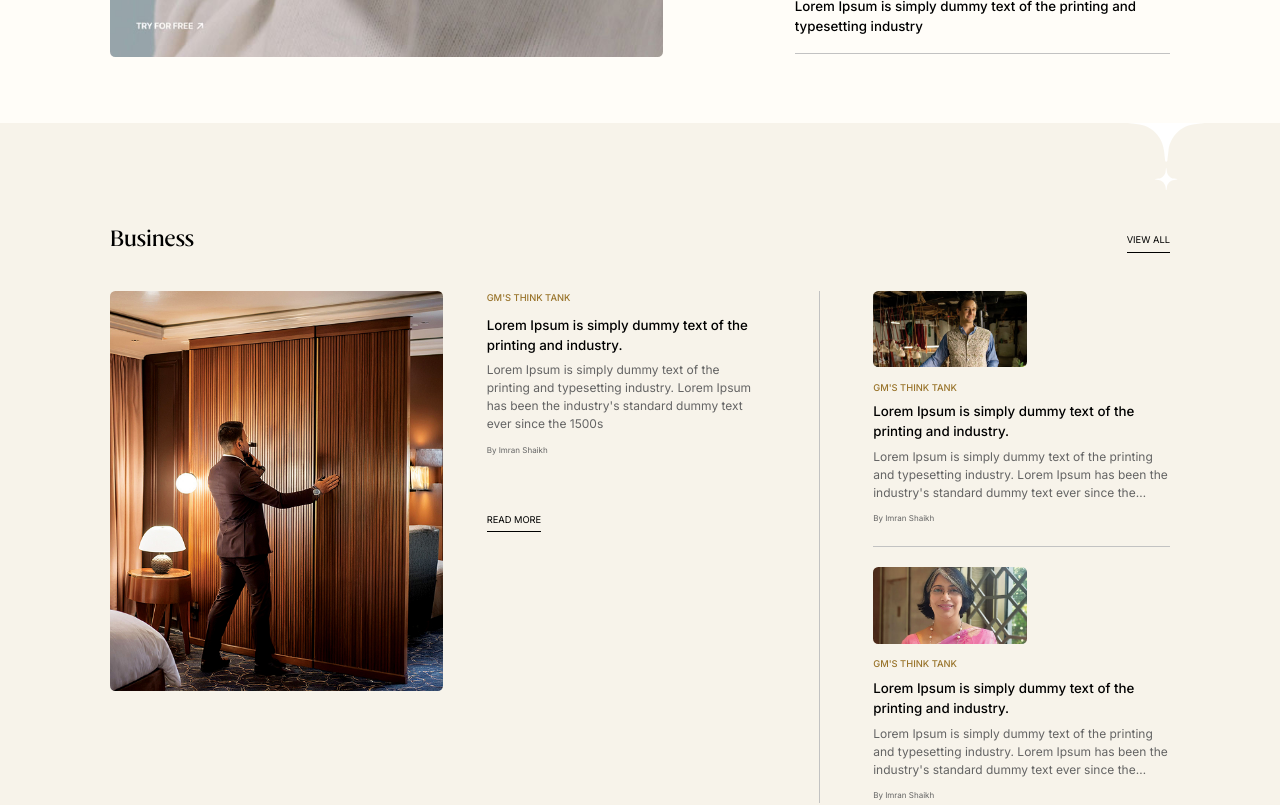
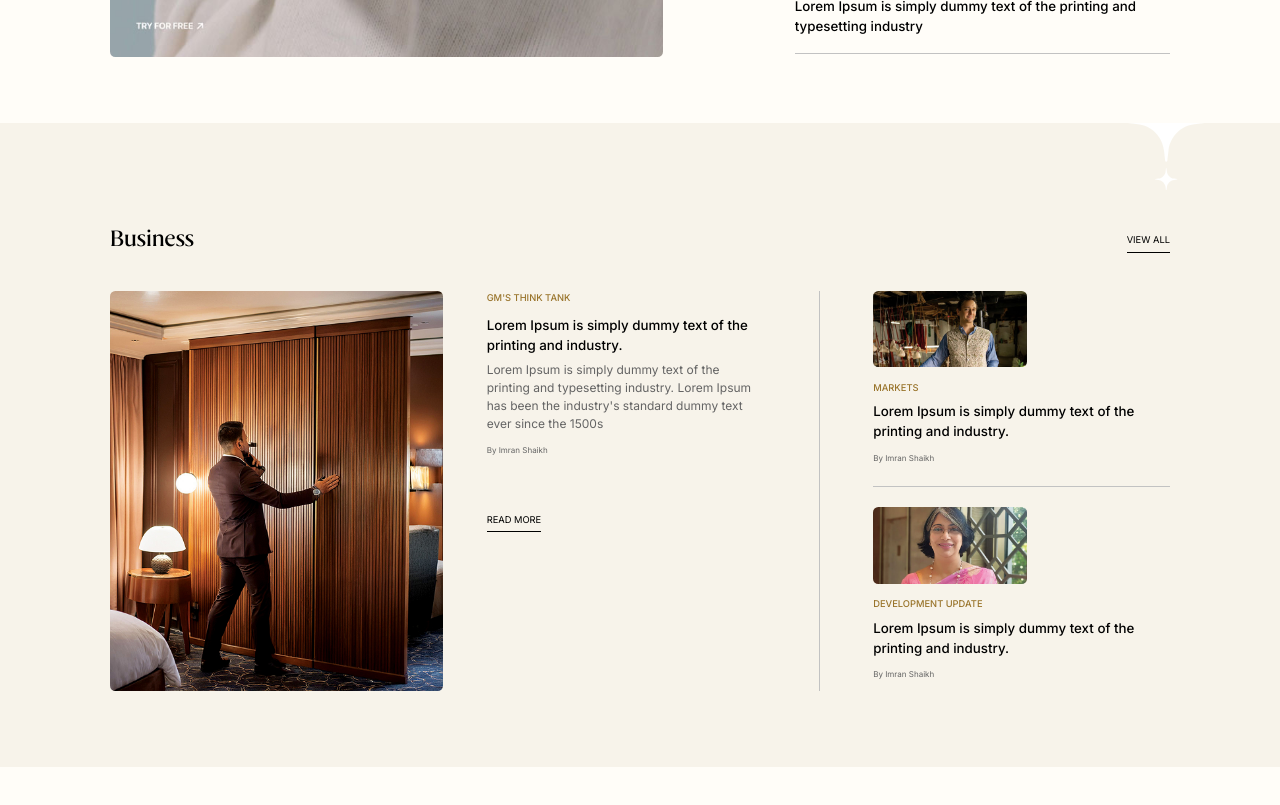
Before and after one commit to manojbhandi/soh, a Next.js app: page / in a window 1280 px wide. Shown: the part 1960-2765 px from the top of the page. Built offline with nearby package versions, Linux system fonts and the light colour scheme.

Commit message:
Fixed business section

```diff
--- a/components/Home/HomePage.jsx
+++ b/components/Home/HomePage.jsx
@@ -1,7 +1,7 @@
 import ArchitectureDesign from "./Sections/ArchitectureDesign";
 import Banner from "./Sections/Banner/Banner";
 import BrandEdit from "./Sections/BrandEdit";
-import Business from "./Sections/Business";
+import Business from "./Sections/Business/Business";
 import Category from "./Sections/Category";
 import DineDrink from "./Sections/DineDrink";
 import Events from "./Sections/Events";
--- a/components/Home/Sections/Business.jsx
+++ /dev/null
@@ -1,101 +0,0 @@
-import ArticleAuthor from "@/components/Ui/Cards/Article/ArticleAuthor";
-import ArticleImage from "@/components/Ui/Cards/Article/ArticleImage";
-import ArticleShortPara from "@/components/Ui/Cards/Article/ArticleShortPara";
-import ArticleSubCategory from "@/components/Ui/Cards/Article/ArticleSubCategory";
-import ArticleTitle from "@/components/Ui/Cards/Article/ArticleTitle";
-import Cta from "@/components/Ui/Cta";
-import SubMainTitle from "@/components/Ui/SubMainTitle";
-import ArticleCard from "@/components/Ui/Cards/Article/ArticleCard";
-
-const businessArticle = [
-  {
-    image: "/images/business/article1.jpg",
-    subCategory: "GM's Think Tank",
-    title: "Lorem Ipsum is simply dummy text of the printing and industry.",
-    para: "Lorem Ipsum is simply dummy text of the printing and typesetting industry. Lorem Ipsum has been the industry's standard dummy text ever since the 1500s",
-    author: "Imran Shaikh",
-  },
-  {
-    image: "/images/business/article2.jpg",
-    subCategory: "GM's Think Tank",
-    title: "Lorem Ipsum is simply dummy text of the printing and industry.",
-    para: "Lorem Ipsum is simply dummy text of the printing and typesetting industry. Lorem Ipsum has been the industry's standard dummy text ever since the 1500s",
-    author: "Imran Shaikh",
-  },
-  {
-    image: "/images/business/article3.jpg",
-    subCategory: "GM's Think Tank",
-    title: "Lorem Ipsum is simply dummy text of the printing and industry.",
-    para: "Lorem Ipsum is simply dummy text of the printing and typesetting industry. Lorem Ipsum has been the industry's standard dummy text ever since the 1500s",
-    author: "Imran Shaikh",
-  },
-];
-
-const Business = () => {
-  return (
-    <section>
-      <div className="bg-grey py-[50px] lg:py-[80px] xl:pt-[7.813vw] xl:pb-[5.99vw] relative">
-        <div className="whiteStar right-[5%]"></div>
-
-        <div className="container">
-          <div className="flex items-center mb-[20px] xl:mb-[2.604vw]">
-            <div className="flex-1">
-              <SubMainTitle title={"Business"} customClass={"!mb-0"} />
-            </div>
-            <div className="flex-none">
-              <Cta url={"#"} name={"View All"} />
-            </div>
-          </div>
-
-          <div className="md:flex justify-between">
-            <div className="md:w-1/2 lg:w-[68%] xl:w-[67%] pb-[30px] md:pb-0 md:pr-[30px] mb-[30px] xl:mb-0 border-b border-[#C2C2C2]  md:border-b-0 md:border-r">
-              <div className="lg:flex">
-                <div className="lg:w-[48%] xl:w-[26.042vw] lg:mr-[40px] xl:mr-[3.385vw]">
-                  <ArticleImage
-                    articleImage={businessArticle[0]?.image}
-                    articleImgStyle={"lg:aspect-[5/6] xl:!mb-0"}
-                  />
-                </div>
-
-                <div className="lg:w-[50%] xl:w-[21.354vw]">
-                  <ArticleSubCategory
-                    articleSubCategory={businessArticle[0]?.subCategory}
-                  />
-                  <ArticleTitle articleTitle={businessArticle[0]?.title} />
-                  <ArticleShortPara
-                    articleShortPara={businessArticle[0]?.para}
-                    paraStyle={"line-clamp-4"}
-                  />
-                  <ArticleAuthor articleAuthor={businessArticle[0]?.author} />
-                  <Cta
-                    url={"#"}
-                    name={"Read More"}
-                    customClass={"mt-[20px] lg:mt-[50px] xl:mt-[3.906vw]"}
-                  />
-                </div>
-              </div>
-            </div>
-
-            <div className="md:w-1/2 lg:w-[30%] xl:w-[28%]">
-              <div className="grid grid-cols-2 md:grid-cols-1 gap-x-[10px] sm:gap-x-[20px] md:gap-x-0 md:pl-[30px] xl:pl-0 first:*:md:border-b first:*:md:border-[#C2C2C2] first:*:md:pb-[30px] first:*:xl:pb-[1.563vw] first:*:md:mb-[30px] first:*:xl:mb-[1.563vw]">
-                {businessArticle.slice(1, 3).map((item, index) => (
-                  <ArticleCard
-                    key={index}
-                    articleImage={item?.image}
-                    articleImgStyle={"md:w-1/2 xl:w-[11.979vw]"}
-                    articleSubCategory={item?.subCategory}
-                    articleTitle={item?.title}
-                    articleShortPara={item?.para}
-                    articleAuthor={item?.author}
-                  />
-                ))}
-              </div>
-            </div>
-          </div>
-        </div>
-      </div>
-    </section>
-  );
-};
-
-export default Business;
--- /dev/null
+++ b/components/Home/Sections/Business/Business.jsx
@@ -0,0 +1,95 @@
+import SubMainTitle from "@/components/Ui/SubMainTitle";
+import ArticleCard from "@/components/Ui/Cards/Article/ArticleCard";
+import { useState, useEffect } from "react";
+import BusinessSlider from "./BusinessSlider";
+import Cta from "@/components/Ui/Cta";
+
+const businessArticle = [
+  {
+    image: "/images/business/article1.jpg",
+    subCategory: "GM's Think Tank",
+    title: "Lorem Ipsum is simply dummy text of the printing and industry.",
+    para: "Lorem Ipsum is simply dummy text of the printing and typesetting industry. Lorem Ipsum has been the industry's standard dummy text ever since the 1500s",
+    author: "Imran Shaikh",
+  },
+  {
+    image: "/images/business/article2.jpg",
+    subCategory: "Markets",
+    title: "Lorem Ipsum is simply dummy text of the printing and industry.",
+    para: "Lorem Ipsum is simply dummy text of the printing and typesetting industry. Lorem Ipsum has been the industry's standard dummy text ever since the 1500s",
+    author: "Imran Shaikh",
+  },
+  {
+    image: "/images/business/article3.jpg",
+    subCategory: "Development Update",
+    title: "Lorem Ipsum is simply dummy text of the printing and industry.",
+    para: "Lorem Ipsum is simply dummy text of the printing and typesetting industry. Lorem Ipsum has been the industry's standard dummy text ever since the 1500s",
+    author: "Imran Shaikh",
+  },
+];
+
+const Business = () => {
+  const [data, setData] = useState(businessArticle);
+  const [mobile, setMobile] = useState(false);
+
+  useEffect(() => {
+    const handleResize = () => {
+      if (window.innerWidth > 991) {
+        setData(businessArticle.slice(0, 1));
+        setMobile(true);
+      } else {
+        setData(businessArticle);
+        setMobile(false);
+      }
+    };
+
+    handleResize();
+    window.addEventListener("resize", handleResize);
+
+    return () => window.removeEventListener("resize", handleResize);
+  }, []);
+
+  return (
+    <section>
+      <div className="bg-grey py-[50px] xl:pt-[7.813vw] xl:pb-[5.99vw] relative">
+        <div className="whiteStar right-[5%]"></div>
+
+        <div className="container">
+          <div className="flex items-center mb-[20px] xl:mb-[2.604vw]">
+            <div className="flex-1">
+              <SubMainTitle title={"Business"} customClass={"!mb-0"} />
+            </div>
+            <div className="flex-none">
+              <Cta url={"#"} name={"View All"} />
+            </div>
+          </div>
+
+          <div className="lg:flex justify-between">
+            <div className="lg:w-8/12 xl:w-[67%] lg:pr-[30px]  lg:border-[#C2C2C2]  lg:border-r">
+              <BusinessSlider data={data} />
+            </div>
+
+            {mobile ? (
+              <div className="lg:w-4/12 xl:w-[28%]">
+                <div className="md:pl-[30px] xl:pl-0 first:*:md:border-b first:*:md:border-[#C2C2C2] first:*:md:pb-[30px] first:*:xl:pb-[1.563vw] first:*:md:mb-[30px] first:*:xl:mb-[1.563vw]">
+                  {businessArticle.slice(1, 3).map((item, index) => (
+                    <ArticleCard
+                      key={index}
+                      articleImage={item?.image}
+                      articleImgStyle={"md:w-1/2 xl:w-[11.979vw]"}
+                      articleSubCategory={item?.subCategory}
+                      articleTitle={item?.title}
+                      articleAuthor={item?.author}
+                    />
+                  ))}
+                </div>
+              </div>
+            ) : null}
+          </div>
+        </div>
+      </div>
+    </section>
+  );
+};
+
+export default Business;
--- /dev/null
+++ b/components/Home/Sections/Business/BusinessSlider.jsx
@@ -0,0 +1,63 @@
+import Slider from "@/components/Ui/Slider";
+import ArticleAuthor from "@/components/Ui/Cards/Article/ArticleAuthor";
+import ArticleImage from "@/components/Ui/Cards/Article/ArticleImage";
+import ArticleShortPara from "@/components/Ui/Cards/Article/ArticleShortPara";
+import ArticleSubCategory from "@/components/Ui/Cards/Article/ArticleSubCategory";
+import Cta from "@/components/Ui/Cta";
+import ArticleTitle from "@/components/Ui/Cards/Article/ArticleTitle";
+
+const BusinessSlider = ({ data }) => {
+  const sliderSettings = {
+    slidesPerView: 1,
+    spaceBetween: 20,
+    loop: false,
+    navigation: false,
+    pagination: false,
+    speed: 1000,
+    breakpoints: {
+      768: {
+        slidesPerView: 2,
+        spaceBetween: 30,
+      },
+      991: {
+        slidesPerView: 1,
+        spaceBetween: 0,
+      }
+    },
+  };
+
+  return (
+    <Slider
+      slides={data?.map((item, index) => (
+        <div className="lg:flex" key={index}>
+          <div className="lg:w-1/2 xl:w-[26.042vw] lg:mr-[3.385vw]">
+            <ArticleImage
+              articleImage={item?.image}
+              articleImgStyle={"lg:aspect-[5/6] xl:!mb-0"}
+            />
+          </div>
+
+          <div className="lg:w-1/2 xl:w-[21.354vw]">
+            <ArticleSubCategory
+              articleSubCategory={item?.subCategory}
+            />
+            <ArticleTitle articleTitle={item?.title} />
+            <ArticleShortPara
+              articleShortPara={item?.para}
+              paraStyle={"line-clamp-4"}
+            />
+            <ArticleAuthor articleAuthor={item?.author} />
+            <Cta
+              url={"#"}
+              name={"Read More"}
+              customClass={"mt-[20px] lg:mt-[50px] xl:mt-[3.906vw] hidden md:table"}
+            />
+          </div>
+        </div>
+      ))}
+      setting={sliderSettings}
+    />
+  );
+};
+
+export default BusinessSlider;
--- a/components/Home/Sections/Videos/VideoSlider.jsx
+++ b/components/Home/Sections/Videos/VideoSlider.jsx
@@ -30,7 +30,8 @@ const VideoSlider = () => {
     loop: true,
     navigation: false,
     pagination: false,
-    speed: 2000,
+    speed: 1000,
+    autoplay:true,
     breakpoints: {
       575: {
         slidesPerView: 2,
```
